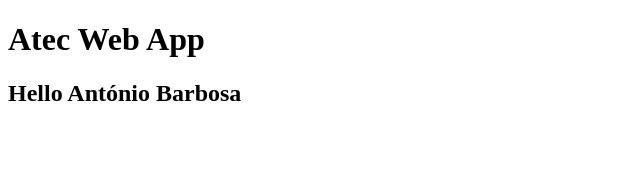
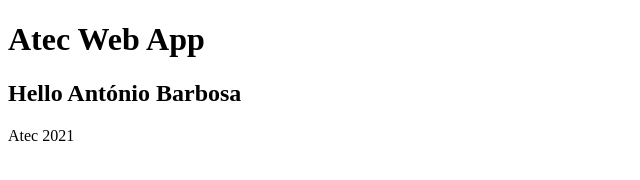
Before and after one commit to nhilus/atec-web-app, a plain HTML site: page index.html in a window 1280 px wide. Shown: the full height of the page, 0-640 px from the left. Drawn offline with Linux system fonts and the light colour scheme.

Commit message:
footer created

```diff
--- a/index.html
+++ b/index.html
@@ -11,5 +11,7 @@
     <h1>Atec Web App</h1>
     <h2>Hello António Barbosa</h2>
 
+    <footer>Atec 2021</footer>
+
 </body>
 </html>
```
